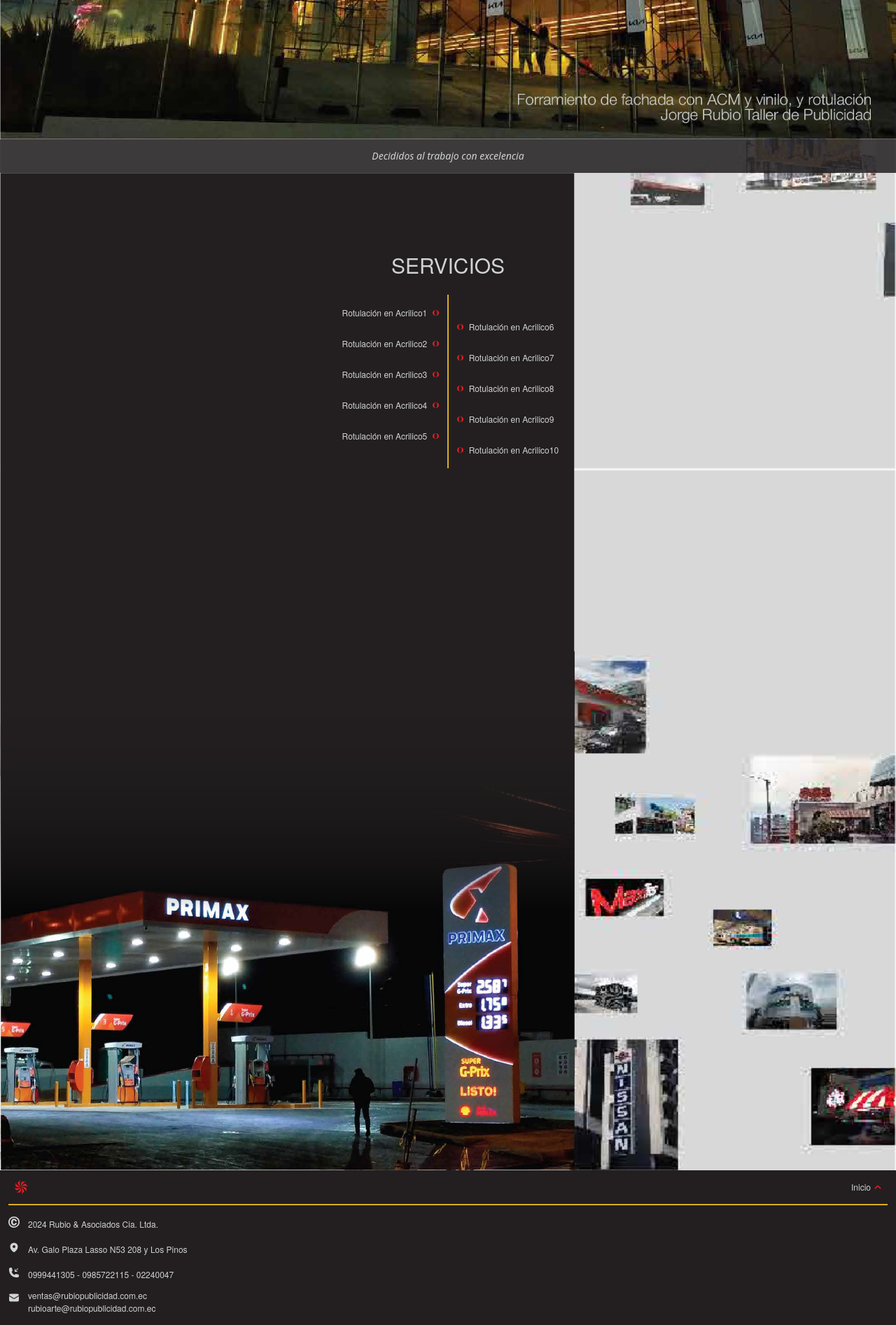
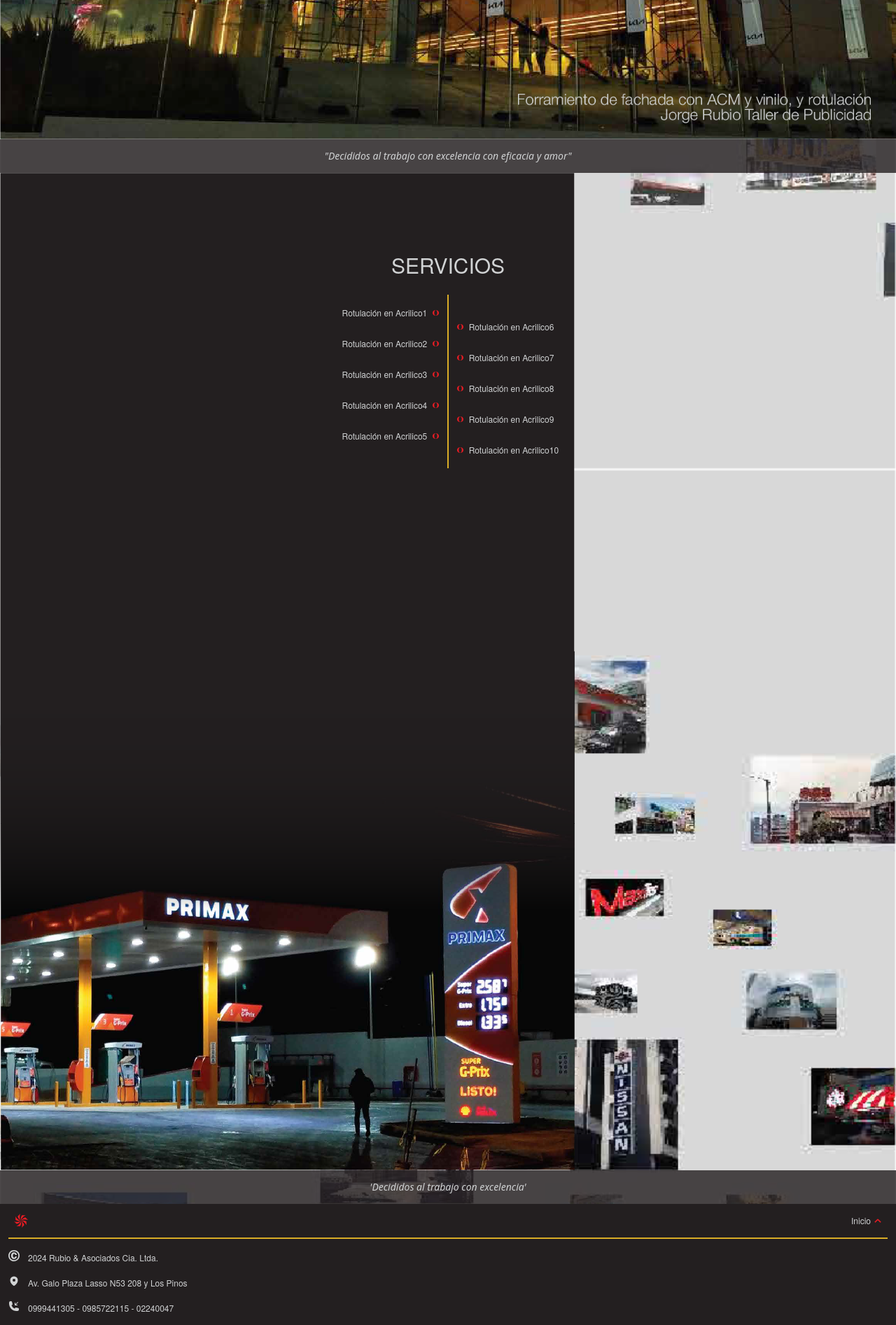
Before and after one commit to Estete9/Rubio-Home, a React (Create React App) app: page / in a window 1280 px wide. Shown: the part 2097-3990 px from the top of the page at 70% size. Built offline with nearby package versions, Linux system fonts and the light colour scheme; what tailwindcss-debug-screens would draw is missing.

Commit message:
Add Divider component to main section

```diff
--- a/package.json
+++ b/package.json
@@ -8,6 +8,7 @@
     "@testing-library/user-event": "^13.5.0",
     "autoprefixer": "^10.4.19",
     "postcss": "^8.4.38",
+    "prop-types": "^15.8.1",
     "react": "^18.3.1",
     "react-dom": "^18.3.1",
     "react-scripts": "5.0.1",
--- a/src/App.js
+++ b/src/App.js
@@ -9,6 +9,7 @@
   document.body.classList.add(
     'debug-screens',
     'bg-[url(./assets/mobile/bg-img-mobile.png)]',
+    'bg-no-repeat',
     'bg-cover',
     'bg-fixed',
   );
@@ -20,8 +21,9 @@
       </header>
       <main className="">
         <Hero />
-        <Divider quote="Decididos al trabajo con excelencia" />
+        <Divider quote='"Decididos al trabajo con excelencia con eficacia y amor"' />
         <Servicios />
+        <Divider quote="'Decididos al trabajo con excelencia'" />
       </main>
       <footer className="px-3 pb-3 bg-neutral">
         <Footer />
--- a/src/components/Divider.jsx
+++ b/src/components/Divider.jsx
@@ -4,7 +4,7 @@
   const { quote } = props;
 
   return (
-    <section className="divider-section h-12 bg-neutral/85 flex justify-center items-center">
+    <section className="divider-section h-12 bg-neutral/80 flex justify-center items-center">
       <p className="divider-text text-sm font-light italic text-secondary text-center">
         {quote}
       </p>
```
Also changed, not shown: 1 other file (tests, documents, lock files or other folders).
